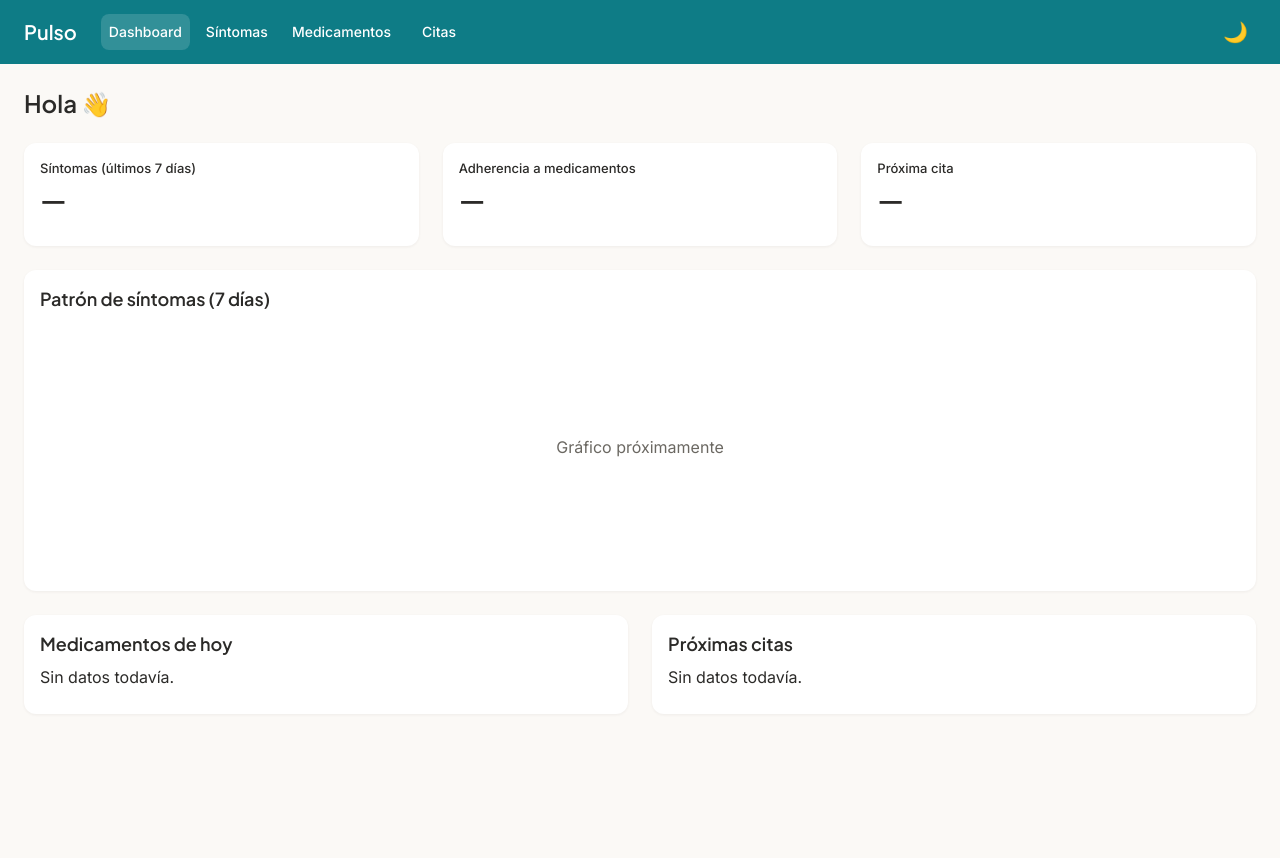
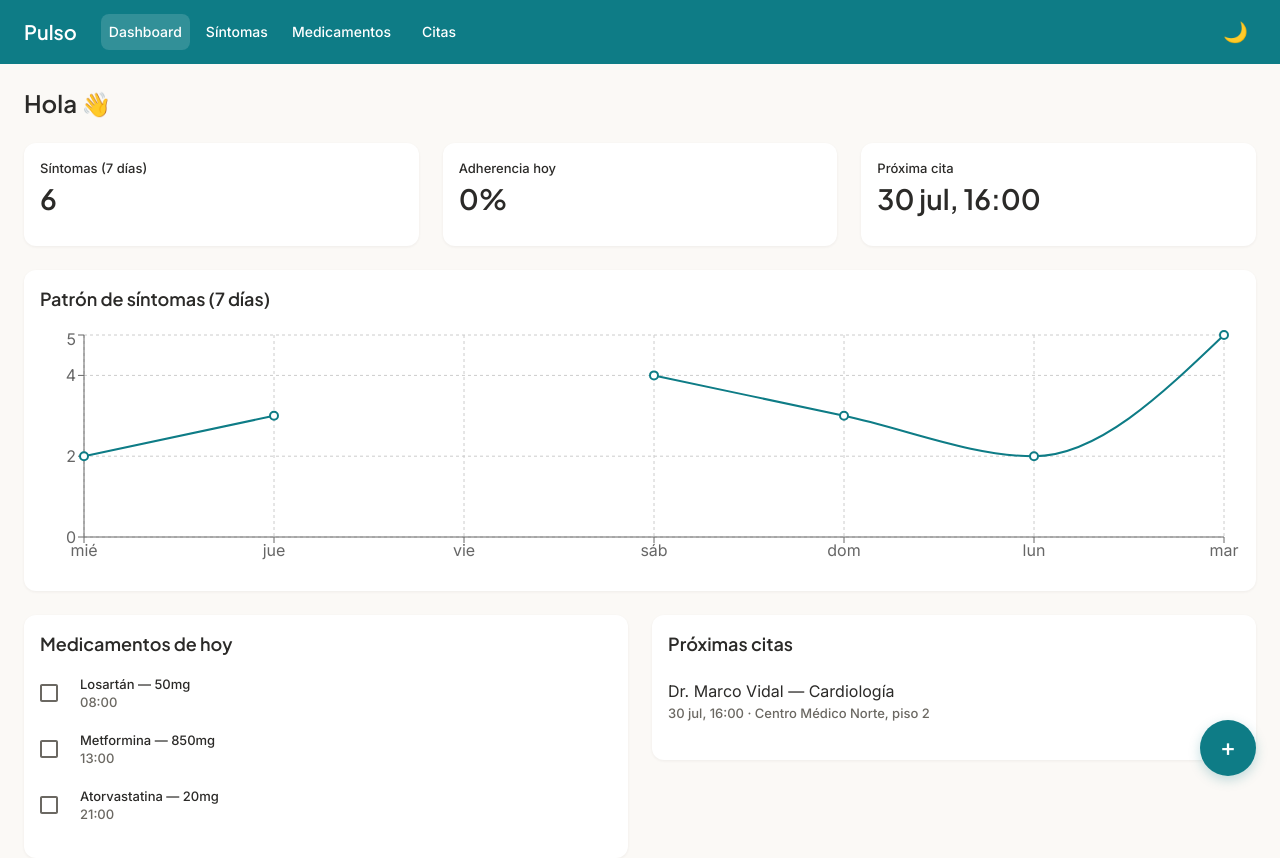
Before and after one commit to josephCastro471/pulso, a React (Vite) app: page / in a window 1280 px wide. Shown: the top 858 px of the page. Before the commit the page ends 800 px from the top, so only its background shows below. Built offline with nearby package versions, Linux system fonts and the light colour scheme.

Commit message:
feat: compose functional Dashboard from metrics, chart, lists, and FAB

```diff
--- a/src/pages/Dashboard.jsx
+++ b/src/pages/Dashboard.jsx
@@ -1,16 +1,37 @@
+import { useState } from 'react';
 import Box from '@mui/material/Box';
 import Grid from '@mui/material/Grid';
 import Card from '@mui/material/Card';
 import CardContent from '@mui/material/CardContent';
 import Typography from '@mui/material/Typography';
+import MetricCard from '../components/dashboard/MetricCard';
+import SymptomsChart from '../components/dashboard/SymptomsChart';
+import MedicationsList from '../components/dashboard/MedicationsList';
+import AppointmentsList from '../components/dashboard/AppointmentsList';
+import AddRecordFab from '../components/dashboard/AddRecordFab';
+import SymptomFormModal from '../components/symptoms/SymptomFormModal';
+import { useSymptoms } from '../contexts/SymptomsContext';
+import { useMedications } from '../contexts/MedicationsContext';
+import { useAppointments } from '../contexts/AppointmentsContext';
 
-const metrics = [
-  { label: 'Síntomas (últimos 7 días)', value: '—' },
-  { label: 'Adherencia a medicamentos', value: '—' },
-  { label: 'Próxima cita', value: '—' },
-];
+function formatNextAppointment(appt) {
+  if (!appt) return 'Sin citas próximas';
+  const d = new Date(appt.datetime);
+  const date = d.toLocaleDateString('es-ES', { day: '2-digit', month: 'short' });
+  const time = d.toLocaleTimeString('es-ES', { hour: '2-digit', minute: '2-digit' });
+  return `${date}, ${time}`;
+}
 
 export default function Dashboard() {
+  const [modalOpen, setModalOpen] = useState(false);
+  const { symptoms, last7Days } = useSymptoms();
+  const { todayAdherence } = useMedications();
+  const { nextAppointment } = useAppointments();
+
+  const sevenDaysAgo = new Date();
+  sevenDaysAgo.setDate(sevenDaysAgo.getDate() - 7);
+  const recentSymptomsCount = symptoms.filter((s) => new Date(s.datetime) >= sevenDaysAgo).length;
+
   return (
     <Box sx={{ p: 3 }}>
       <Typography variant="h1" sx={{ mb: 3 }}>
@@ -18,20 +39,18 @@ export default function Dashboard() {
       </Typography>
 
       <Grid container spacing={3} sx={{ mb: 3 }}>
-        {metrics.map((metric) => (
-          <Grid size={{ xs: 12, sm: 4 }} key={metric.label}>
-            <Card>
-              <CardContent>
-                <Typography variant="body2" color="text.secondary">
-                  {metric.label}
-                </Typography>
-                <Typography sx={{ fontSize: 28, fontWeight: 600, fontFamily: 'Plus Jakarta Sans, sans-serif' }}>
-                  {metric.value}
-                </Typography>
-              </CardContent>
-            </Card>
-          </Grid>
-        ))}
+        <Grid size={{ xs: 12, sm: 4 }}>
+          <MetricCard label="Síntomas (7 días)" value={recentSymptomsCount} />
+        </Grid>
+        <Grid size={{ xs: 12, sm: 4 }}>
+          <MetricCard
+            label="Adherencia hoy"
+            value={todayAdherence === null ? 'N/A' : `${todayAdherence}%`}
+          />
+        </Grid>
+        <Grid size={{ xs: 12, sm: 4 }}>
+          <MetricCard label="Próxima cita" value={formatNextAppointment(nextAppointment)} />
+        </Grid>
       </Grid>
 
       <Card sx={{ mb: 3 }}>
@@ -39,9 +58,7 @@ export default function Dashboard() {
           <Typography variant="h2" sx={{ mb: 2 }}>
             Patrón de síntomas (7 días)
           </Typography>
-          <Box sx={{ height: 240, display: 'flex', alignItems: 'center', justifyContent: 'center', color: 'text.secondary' }}>
-            Gráfico próximamente
-          </Box>
+          <SymptomsChart data={last7Days} />
         </CardContent>
       </Card>
 
@@ -52,7 +69,7 @@ export default function Dashboard() {
               <Typography variant="h2" sx={{ mb: 1 }}>
                 Medicamentos de hoy
               </Typography>
-              <Typography color="text.secondary">Sin datos todavía.</Typography>
+              <MedicationsList />
             </CardContent>
           </Card>
         </Grid>
@@ -62,11 +79,14 @@ export default function Dashboard() {
               <Typography variant="h2" sx={{ mb: 1 }}>
                 Próximas citas
               </Typography>
-              <Typography color="text.secondary">Sin datos todavía.</Typography>
+              <AppointmentsList />
             </CardContent>
           </Card>
         </Grid>
       </Grid>
+
+      <AddRecordFab onAddSymptom={() => setModalOpen(true)} />
+      <SymptomFormModal open={modalOpen} onClose={() => setModalOpen(false)} />
     </Box>
   );
 }
```
